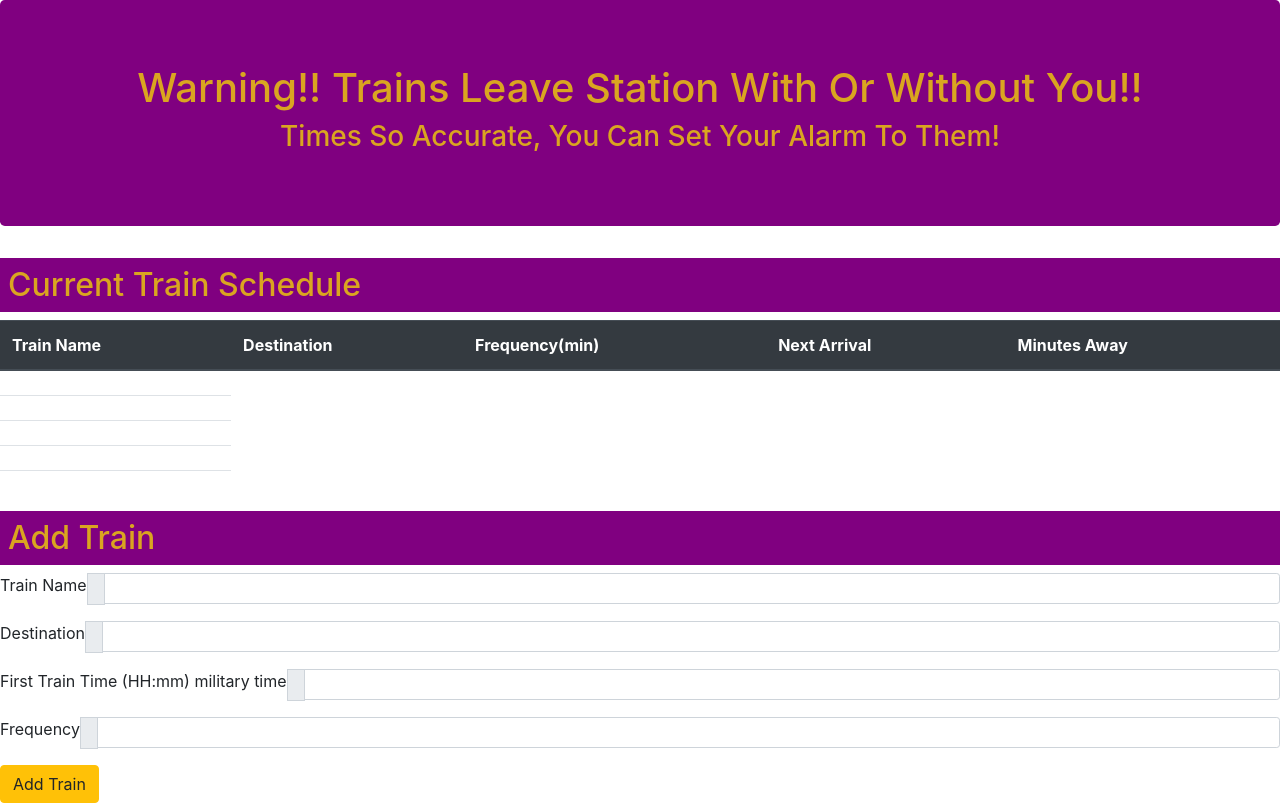
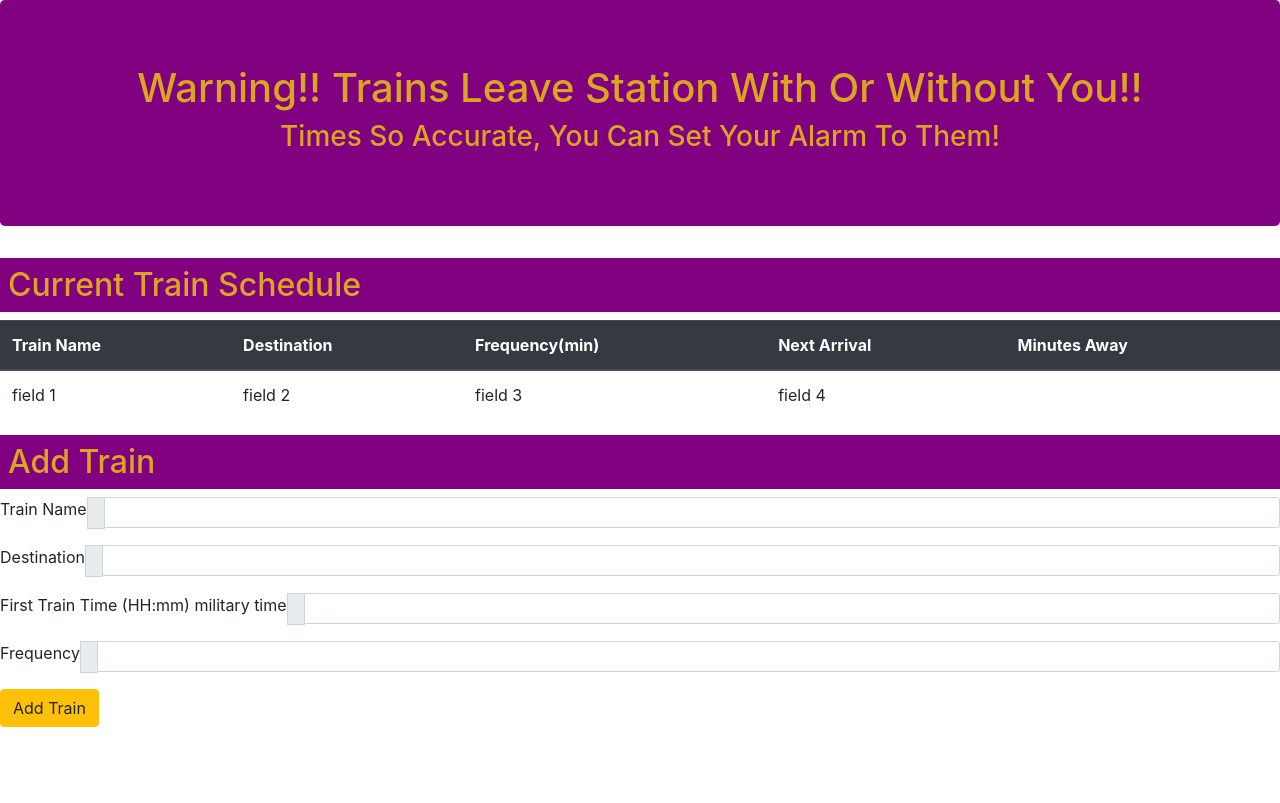
Before and after one commit to WildestDeuce/Catch_A_Train, a plain HTML site: page index.html in a window 1280 px wide. Drawn offline with nearby package versions, Linux system fonts and the light colour scheme; no server answers.

Commit message:
edits to table and event listener append method

```diff
--- a/index.html
+++ b/index.html
@@ -31,22 +31,15 @@
                 <th scope="col">Minutes Away</th>
             </tr>
         </thead>
-        <tbody>
+        <!--i recommend you tr again. with <tr><td>field 1</td><td>field 2</td><td>field 3</td>field 4</td></tf>
+use <tbody id=“tbody”>-->
+        <tbody id="tbody">
             <tr>
-                <td scope="col" id="train-name"></td>
-            </tr>
-            <tr>
-                <td id="going"></td>
-            </tr>
-            <tr>
-                <td id="min"></td>
-            </tr>
-            <tr>
-                <td id="next-arrival"></td>
-            </tr>
-            <tr>
-                <td id="minutes-away"></td>
-            </tr>
+                <td> field 1</td>
+                <td> field 2</td>
+                <td> field 3</td>
+                <td> field 4</td>
+            </tf>
         </tbody>
     </table>
     <!---- <table class="table">
```
